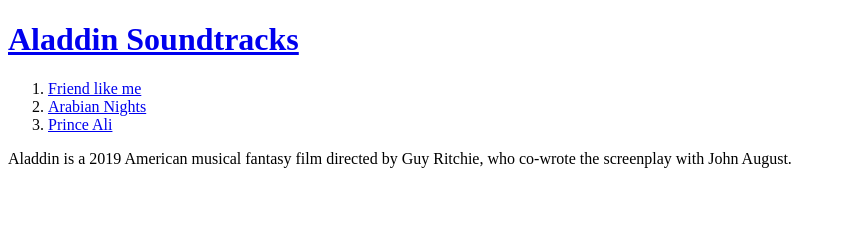
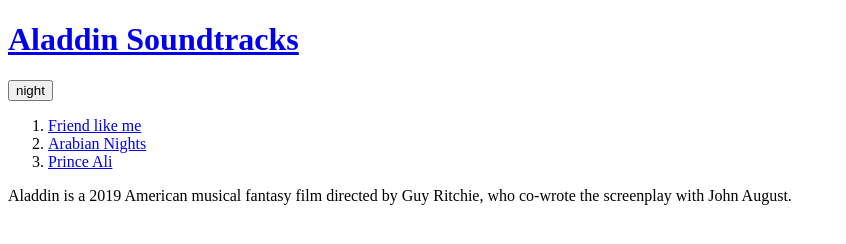
Before and after one commit to channelkim/-web1, a plain HTML site: page index.html in a window 1280 px wide. Shown: the whole page, without its empty margins (0-846 px from the left). Drawn offline with Linux system fonts and the light colour scheme.

Commit message:
Add files via upload
add nightmare

```diff
--- a/index.html
+++ b/index.html
@@ -15,6 +15,11 @@
 </head>
 <body>
   <h1><a href="index.html">Aladdin Soundtracks</a></h1>
+  <input type="button" value="night" onclick"
+  document.querySelector('body').style.backgroundcolor='black';
+  document.querySelector('body').style.color='white';
+  ">
+
   <ol>
     <li><a href="1.html">Friend like me</a></li>
     <li><a href="2.html">Arabian Nights</a></li>
```
